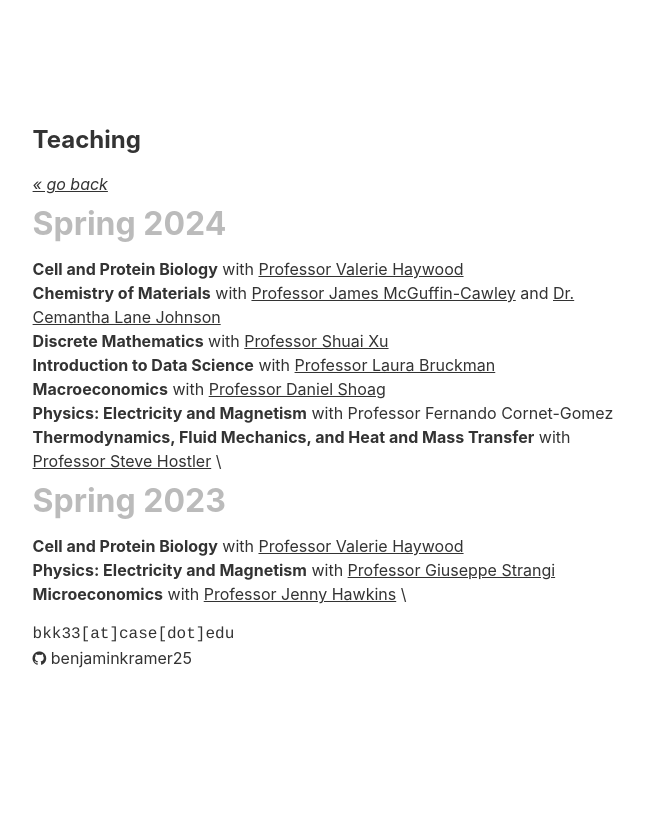
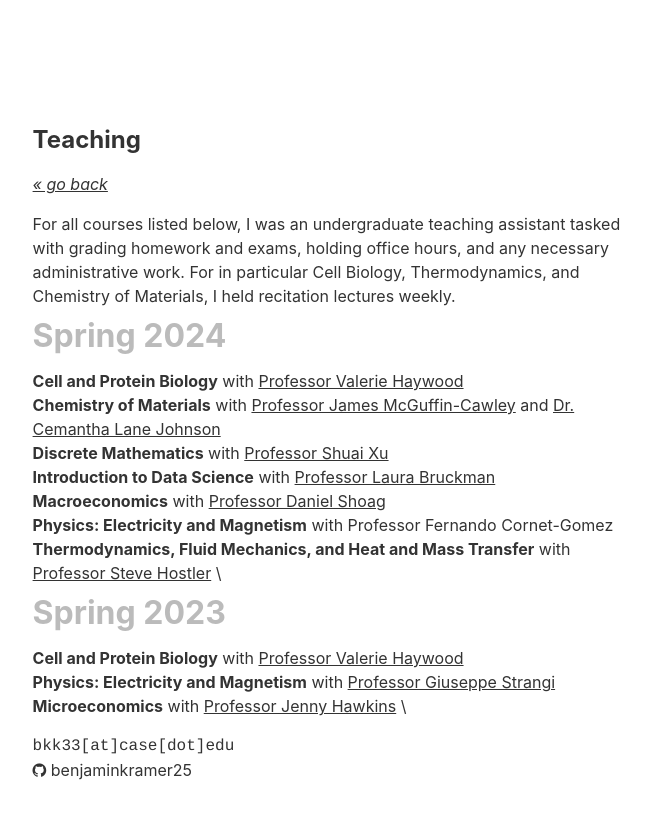
Before and after one commit to benjaminkramer64/benjaminkramer25.github.io, a Jekyll site: the page built from teaching.md, in a window 1280 px wide. Shown: the top 819 px of the page, without its empty margins (313-963 px from the left). Built offline with Jekyll 4.4.1, drawn with Linux system fonts in a browser that asks for light colours.

Commit message:
Update teaching.md

```diff
--- a/teaching.md
+++ b/teaching.md
@@ -3,6 +3,8 @@ layout: home
 title: Teaching
 ---
 [*<< go back*](index.md)
+
+For all courses listed below, I was an undergraduate teaching assistant tasked with grading homework and exams, holding office hours, and any necessary administrative work. For in particular Cell Biology, Thermodynamics, and Chemistry of Materials, I held recitation lectures weekly.
 
 <span style="font-size:32px; font-weight: bold; color: #bbbbbb;">Spring 2024</span>
 
```
